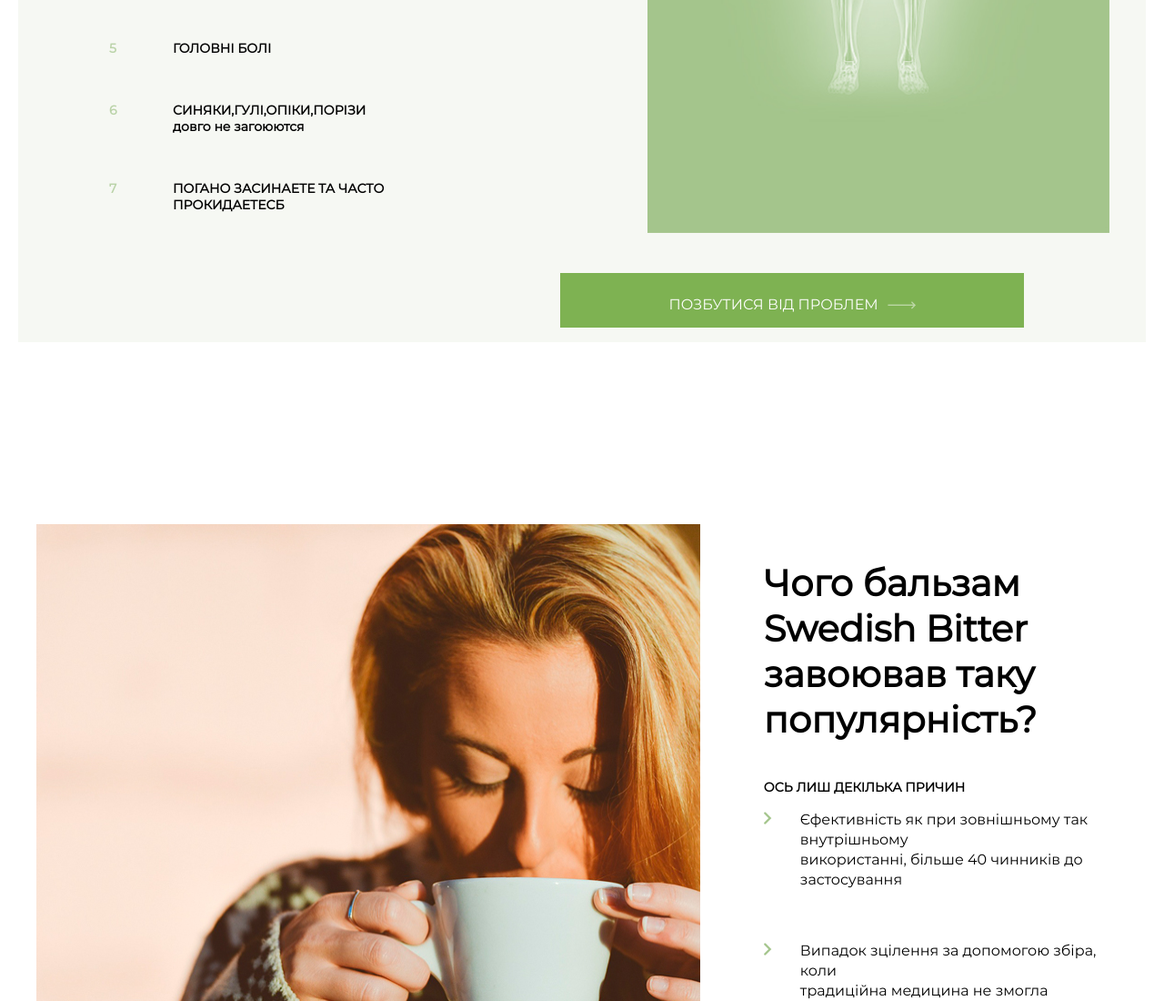
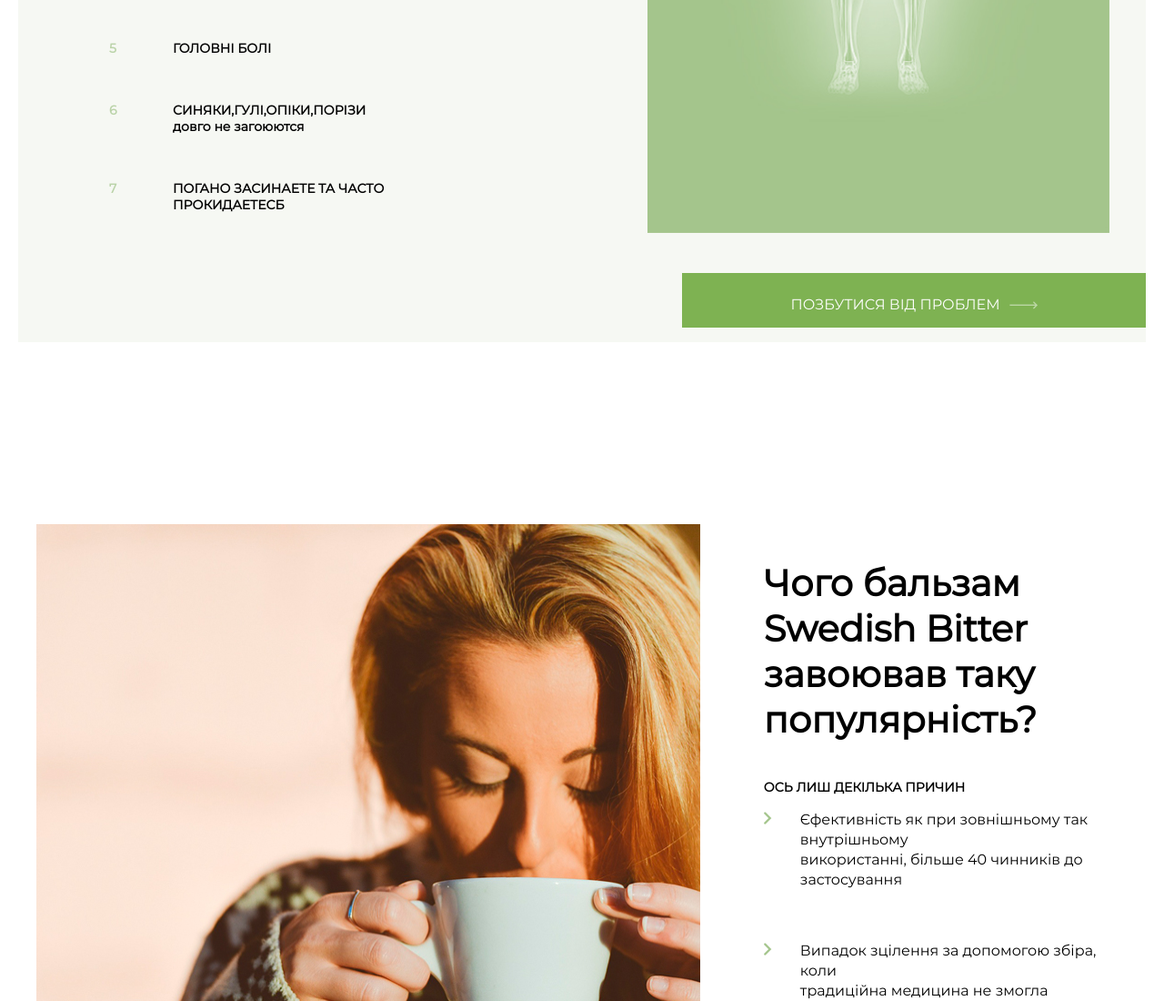
Before and after one commit to pepsif/SwedishBitter, a plain HTML site: page index.html in a window 1280 px wide. Shown: the part 1714-2814 px from the top of the page at 91% size. Drawn offline with Linux system fonts and the light colour scheme.

Commit message:
Update styles.css

```diff
--- a/styles/styles.css
+++ b/styles/styles.css
@@ -259,7 +259,7 @@ align-items:center;
     padding-top: 10px;
     background-color: #7eb252;
     position: absolute;
-    right: 10.8%;
+    right: 0;
     bottom: 2%;
 }
 
```
